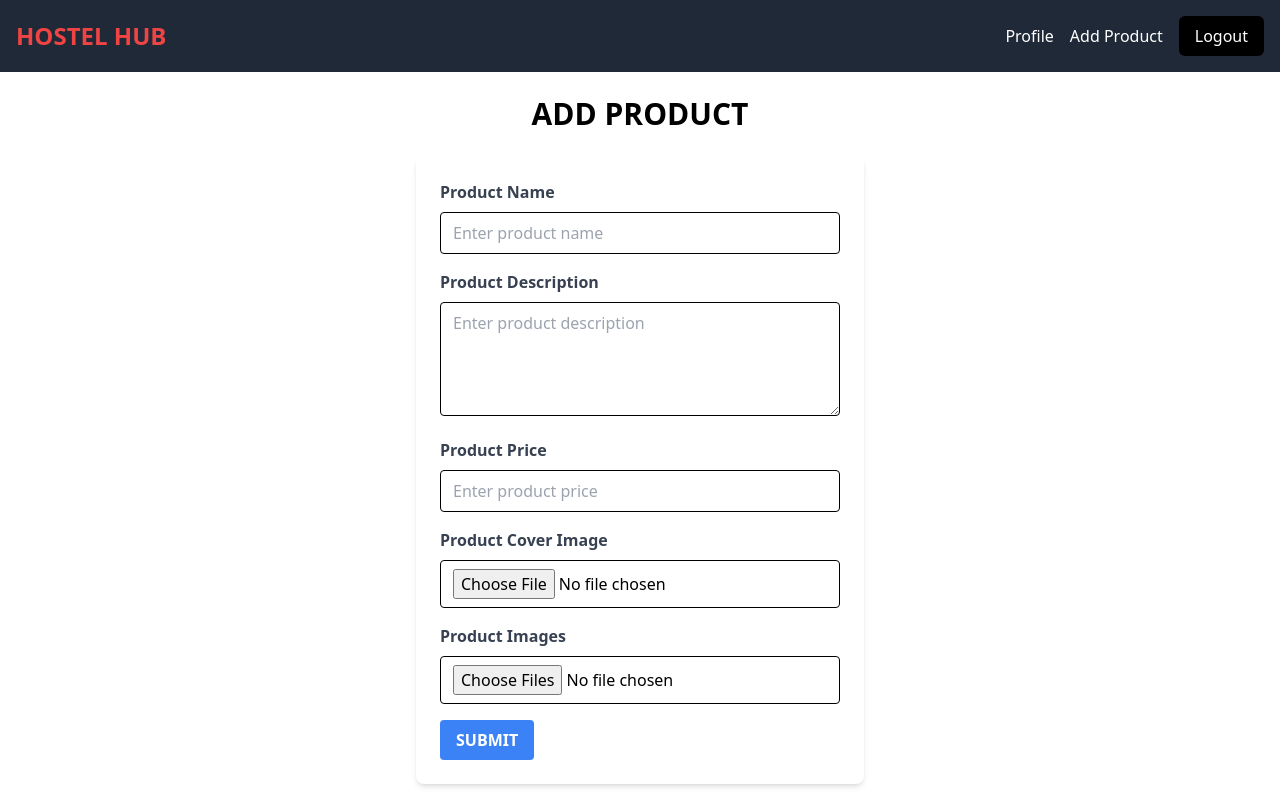
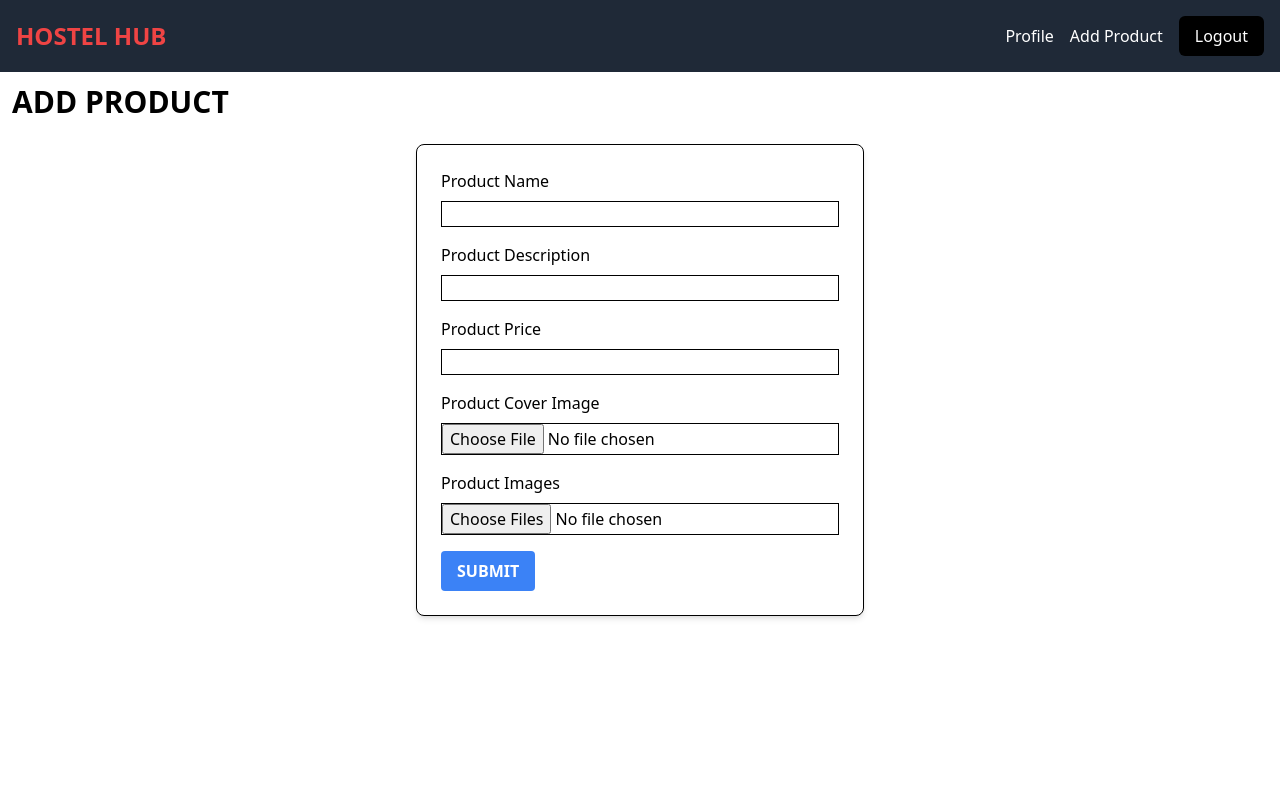
Before and after one commit to abhi9472/Hostel-Hub, a React (Vite) app: page /addproduct in a window 1280 px wide. Built offline with nearby package versions, Linux system fonts and the light colour scheme; sample sign-in values are in the browser's storage.

Commit message:
7th Changes

```diff
--- a/src/pages/AddProduct.jsx
+++ b/src/pages/AddProduct.jsx
@@ -69,55 +69,52 @@ function AddProduct() {
         // Redirect user to login page if not logged in
         window.location.href = '/login';
     }
+
     return (
-        <div className="container mx-auto p-6">
-            <h2 className="text-3xl font-semibold mb-6 text-center">ADD PRODUCT</h2>
-            <div className="max-w-md mx-auto bg-white shadow-md rounded-lg overflow-hidden p-6">
-                <div className="mb-4">
-                    <label className="block mb-2 text-gray-700 font-bold">Product Name</label>
+        <div className="container mx-auto p-3">
+            <h2 className="text-3xl font-semibold mb-6">ADD PRODUCT</h2>
+            <div className="max-w-md mx-auto bg-white shadow-md rounded-lg overflow-hidden p-6 border border-black">
+                <label className="block mb-2">Product Name</label>
                 <input
-                        className="form-input border border-black w-full py-2 px-3 rounded focus:outline-none focus:border-blue-500"
+                    className="form-input border border-black w-full mb-4"
                     type="text"
-                        placeholder="Enter product name"
+                    value={productName}
+                    onChange={(e) => setProductName(e.target.value)}
                 />
-                </div>
-                <div className="mb-4">
-                    <label className="block mb-2 text-gray-700 font-bold">Product Description</label>
-                    <textarea
-                        className="form-textarea border border-black w-full py-2 px-3 rounded focus:outline-none focus:border-blue-500"
-                        rows="4"
-                        placeholder="Enter product description"
-                    ></textarea>
-                </div>
-                <div className="mb-4">
-                    <label className="block mb-2 text-gray-700 font-bold">Product Price</label>
+                <label className="block mb-2">Product Description</label>
                 <input
-                        className="form-input border border-black w-full py-2 px-3 rounded focus:outline-none focus:border-blue-500"
-                        type="number"
-                        placeholder="Enter product price"
+                    className="form-input border border-black w-full mb-4"
+                    type="text"
+                    value={description}
+                    onChange={(e) => setDescription(e.target.value)}
                 />
-                </div>
-                <div className="mb-4">
-                    <label className="block mb-2 text-gray-700 font-bold">Product Cover Image</label>
+                <label className="block mb-2">Product Price</label>
                 <input
-                        className="form-input border border-black w-full py-2 px-3 rounded focus:outline-none focus:border-blue-500"
+                    className="form-input border border-black w-full mb-4"
+                    type="Number"
+                    value={price}
+                    onChange={(e) => setPrice(e.target.value)}
+                />
+                <label className="block mb-2">Product Cover Image</label>
+                <input
+                    className="form-input border border-black w-full mb-4"
                     type="file"
+                    onChange={handleCoverImageChange}
                 />
-                </div>
-                <div className="mb-4">
-                    <label className="block mb-2 text-gray-700 font-bold">Product Images</label>
+                <label className="block mb-2">Product Images</label>
                 <input
-                        className="form-input border border-black w-full py-2 px-3 rounded focus:outline-none focus:border-blue-500"
+                    className="form-input border border-black w-full mb-4"
                     type="file"
+                    onChange={handleProductImageChange}
                     multiple
                 />
-                </div>
-                <button className="bg-blue-500 hover:bg-blue-600 text-white font-bold py-2 px-4 rounded focus:outline-none focus:shadow-outline">
+                <button onClick={handleApi} className="bg-blue-500 hover:bg-blue-600 text-white font-bold py-2 px-4 rounded">
                     SUBMIT
                 </button>
             </div>
         </div>
-    );
+    )
 }
 
+
 export default AddProduct;
```
Lines whose indentation alone changed are shown as unchanged.
